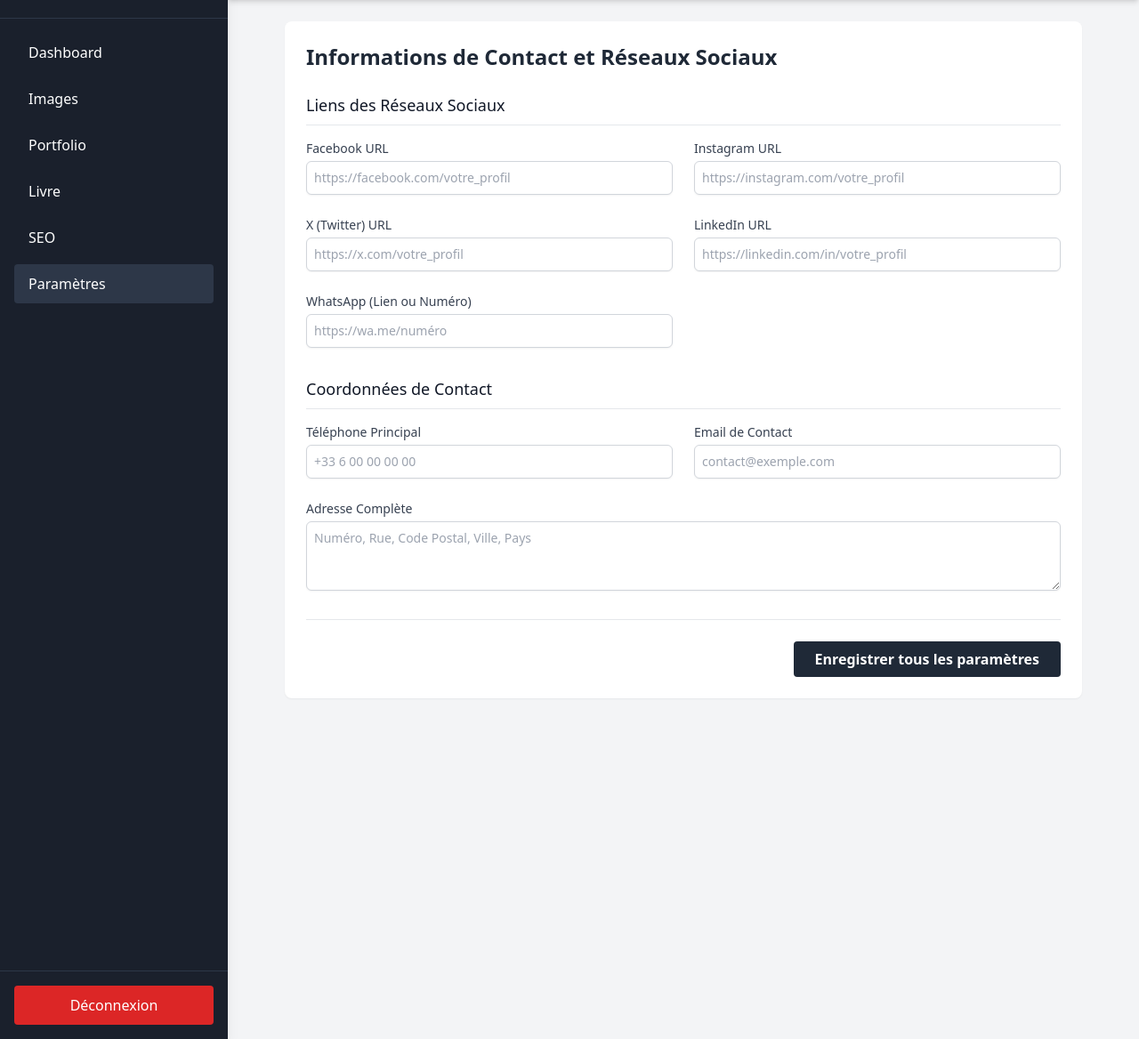
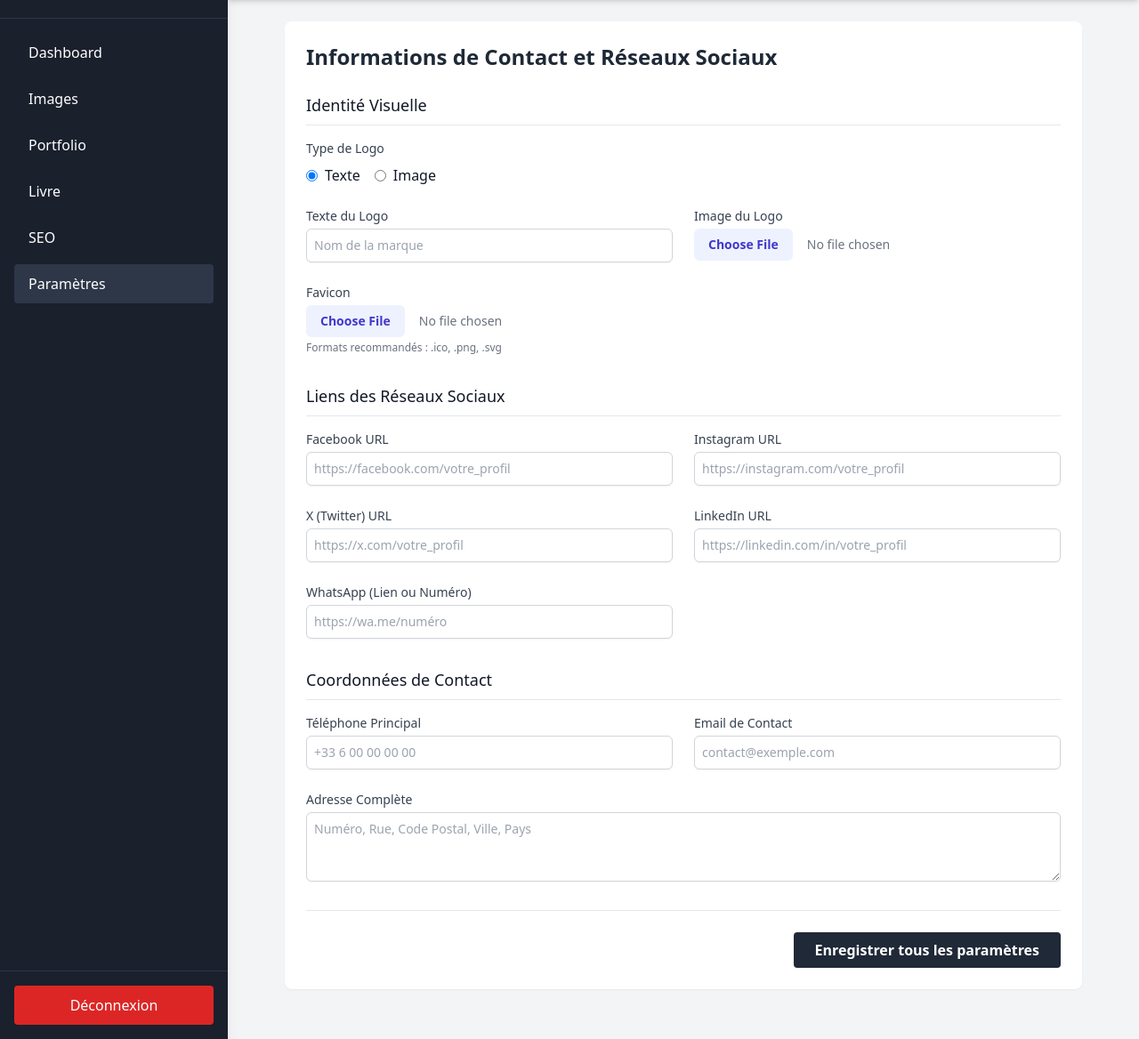
Before and after one commit to moa-digitalagency/aisancekalonji, a Flask app: page /admin/settings in a window 1280 px wide. Shown: the part 60-1228 px from the top of the page at 89% size. Run offline with Flask 3, Linux system fonts and the light colour scheme; the visitor is signed in with stand-in values (Sample User, id 1); data that the repository does not hold is empty; some libraries are stand-ins or nearby versions.

Commit message:
feat: add visual identity (logo and favicon) configuration to admin settings
- Added `logo_type` (text/image) and `logo_text` support to `admin.settings` POST handler.
- Implemented file upload, validation, and saving logic for `logo_image` and `favicon_image`.
- Updated `allowed_file` to support `.svg` and `.ico` extensions.
- Updated `templates/admin/settings.html` form with `enctype="multipart/form-data"`.
- Added 'Identité Visuelle' section to the settings form with all necessary fields.

Co-authored-by: moa-digitalagency <93324793+moa-digitalagency@users.noreply.github.com>

```diff
--- a/routes/admin_routes.py
+++ b/routes/admin_routes.py
@@ -42,7 +42,7 @@ def dashboard():
     return render_template('admin/dashboard.html', active_portfolio_count=active_portfolio_count, uploaded_images_count=uploaded_images_count)
 
 def allowed_file(filename):
-    ALLOWED_EXTENSIONS = {'png', 'jpg', 'jpeg', 'gif', 'webp'}
+    ALLOWED_EXTENSIONS = {'png', 'jpg', 'jpeg', 'gif', 'webp', 'svg', 'ico'}
     return '.' in filename and \
            filename.rsplit('.', 1)[1].lower() in ALLOWED_EXTENSIONS
 
@@ -228,6 +228,7 @@ def seo():
 @login_required
 def settings():
     keys = [
+        'logo_type', 'logo_text',
         'facebook', 'instagram', 'x', 'linkedin', 'whatsapp',
         'phone', 'email', 'address'
     ]
@@ -236,12 +237,49 @@ def settings():
         try:
             for key in keys:
                 value = request.form.get(key)
-                setting = GlobalSetting.query.filter_by(key=key).first()
-                if setting:
-                    setting.value = value
+                if value is not None:
+                    setting = GlobalSetting.query.filter_by(key=key).first()
+                    if setting:
+                        setting.value = value
+                    else:
+                        new_setting = GlobalSetting(key=key, value=value)
+                        db.session.add(new_setting)
+
+            # Handle file uploads for logo and favicon
+            upload_folder = os.path.join(current_app.static_folder, 'uploads')
+            os.makedirs(upload_folder, exist_ok=True)
+
+            logo_file = request.files.get('logo_image')
+            if logo_file and logo_file.filename != '':
+                if allowed_file(logo_file.filename):
+                    filename = secure_filename(logo_file.filename)
+                    file_path = os.path.join(upload_folder, filename)
+                    logo_file.save(file_path)
+
+                    logo_setting = GlobalSetting.query.filter_by(key='logo_image_url').first()
+                    if logo_setting:
+                        logo_setting.value = f"uploads/{filename}"
+                    else:
+                        new_logo_setting = GlobalSetting(key='logo_image_url', value=f"uploads/{filename}")
+                        db.session.add(new_logo_setting)
                 else:
-                    new_setting = GlobalSetting(key=key, value=value)
-                    db.session.add(new_setting)
+                    flash('Format de fichier non autorisé pour le Logo.', 'error')
+
+            favicon_file = request.files.get('favicon_image')
+            if favicon_file and favicon_file.filename != '':
+                if allowed_file(favicon_file.filename):
+                    filename = secure_filename(favicon_file.filename)
+                    file_path = os.path.join(upload_folder, filename)
+                    favicon_file.save(file_path)
+
+                    favicon_setting = GlobalSetting.query.filter_by(key='favicon_url').first()
+                    if favicon_setting:
+                        favicon_setting.value = f"uploads/{filename}"
+                    else:
+                        new_favicon_setting = GlobalSetting(key='favicon_url', value=f"uploads/{filename}")
+                        db.session.add(new_favicon_setting)
+                else:
+                    flash('Format de fichier non autorisé pour le Favicon.', 'error')
 
             db.session.commit()
             flash('Paramètres globaux mis à jour avec succès.', 'success')
--- a/templates/admin/settings.html
+++ b/templates/admin/settings.html
@@ -6,7 +6,59 @@
 <div class="bg-white rounded-lg shadow-sm p-6 max-w-4xl mx-auto mb-8">
     <h2 class="text-2xl font-bold text-gray-800 mb-6">Informations de Contact et Réseaux Sociaux</h2>
 
-    <form method="POST" action="{{ url_for('admin.settings') }}" class="space-y-8">
+    <form method="POST" action="{{ url_for('admin.settings') }}" enctype="multipart/form-data" class="space-y-8">
+
+        <!-- Section: Identité Visuelle -->
+        <div>
+            <h3 class="text-lg font-medium text-gray-900 border-b pb-2 mb-4">Identité Visuelle</h3>
+            <div class="grid grid-cols-1 md:grid-cols-2 gap-6">
+                <!-- Type de Logo -->
+                <div class="md:col-span-2">
+                    <label class="block text-sm font-medium text-gray-700 mb-2">Type de Logo</label>
+                    <div class="flex items-center space-x-4">
+                        <label class="inline-flex items-center">
+                            <input type="radio" name="logo_type" value="text" class="form-radio text-indigo-600" {% if settings.get('logo_type', 'text') == 'text' %}checked{% endif %}>
+                            <span class="ml-2">Texte</span>
+                        </label>
+                        <label class="inline-flex items-center">
+                            <input type="radio" name="logo_type" value="image" class="form-radio text-indigo-600" {% if settings.get('logo_type') == 'image' %}checked{% endif %}>
+                            <span class="ml-2">Image</span>
+                        </label>
+                    </div>
+                </div>
+
+                <!-- Texte du Logo -->
+                <div>
+                    <label for="logo_text" class="block text-sm font-medium text-gray-700">Texte du Logo</label>
+                    <input type="text" name="logo_text" id="logo_text" value="{{ settings.get('logo_text', '') }}" class="mt-1 block w-full rounded-md border-gray-300 shadow-sm focus:border-indigo-500 focus:ring-indigo-500 sm:text-sm p-2 border" placeholder="Nom de la marque">
+                </div>
+
+                <!-- Image du Logo -->
+                <div>
+                    <label for="logo_image" class="block text-sm font-medium text-gray-700">Image du Logo</label>
+                    <input type="file" name="logo_image" id="logo_image" accept=".png,.jpg,.jpeg,.gif,.svg,.webp" class="mt-1 block w-full text-sm text-gray-500 file:mr-4 file:py-2 file:px-4 file:rounded-md file:border-0 file:text-sm file:font-semibold file:bg-indigo-50 file:text-indigo-700 hover:file:bg-indigo-100">
+                    {% if settings.get('logo_image_url') %}
+                        <div class="mt-2">
+                            <p class="text-xs text-gray-500 mb-1">Logo actuel :</p>
+                            <img src="{{ url_for('static', filename=settings.get('logo_image_url')) }}" alt="Logo" class="h-10 object-contain">
+                        </div>
+                    {% endif %}
+                </div>
+
+                <!-- Favicon -->
+                <div class="md:col-span-2">
+                    <label for="favicon_image" class="block text-sm font-medium text-gray-700">Favicon</label>
+                    <input type="file" name="favicon_image" id="favicon_image" accept=".ico,.png,.svg" class="mt-1 block w-full text-sm text-gray-500 file:mr-4 file:py-2 file:px-4 file:rounded-md file:border-0 file:text-sm file:font-semibold file:bg-indigo-50 file:text-indigo-700 hover:file:bg-indigo-100">
+                    <p class="text-xs text-gray-500 mt-1">Formats recommandés : .ico, .png, .svg</p>
+                    {% if settings.get('favicon_url') %}
+                        <div class="mt-2">
+                            <p class="text-xs text-gray-500 mb-1">Favicon actuel :</p>
+                            <img src="{{ url_for('static', filename=settings.get('favicon_url')) }}" alt="Favicon" class="h-8 w-8 object-contain">
+                        </div>
+                    {% endif %}
+                </div>
+            </div>
+        </div>
 
         <!-- Section: Réseaux Sociaux -->
         <div>
```
Also changed, not shown: instance/app.db (added), instance/test_app.db (added).
